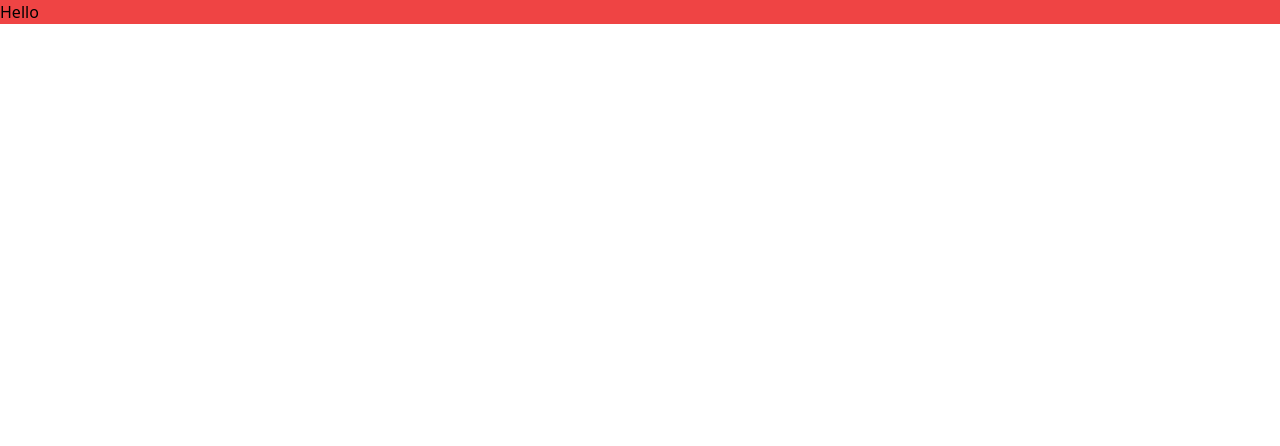
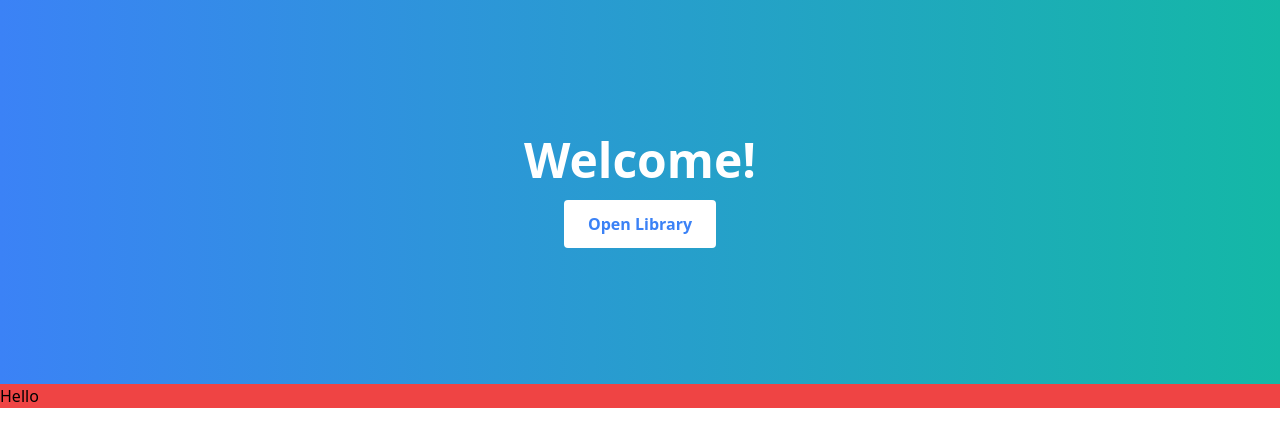
Before and after one commit to foreverbog/CMS-Website, a React (Vite) app: page / in a window 1280 px wide. Shown: the top 446 px of the page. Built offline with nearby package versions, Linux system fonts and the light colour scheme.

Commit message:
hero section

```diff
--- a/src/App.jsx
+++ b/src/App.jsx
@@ -1,6 +1,9 @@
+import HeroSection from "./components/HeroSecton.jsx";
+
 function App() {
   return (
     <>
+      <HeroSection />
       <h1 className="bg-red-500">Hello</h1>
     </>
   );
--- /dev/null
+++ b/src/components/HeroSecton.jsx
@@ -0,0 +1,17 @@
+
+
+
+import React from 'react';
+
+const HeroSection = () => {
+    return (
+        <div className="bg-gradient-to-r from-blue-500 to-teal-500 h-96 flex flex-col justify-center items-center text-white">
+            <h1 className="text-5xl font-bold mb-4">Welcome!</h1>
+            <button className="px-6 py-3 bg-white text-blue-500 font-bold rounded hover:bg-gray-100 transition duration-200">
+                Open Library
+            </button>
+        </div>
+    );
+};
+
+export default HeroSection;
```
